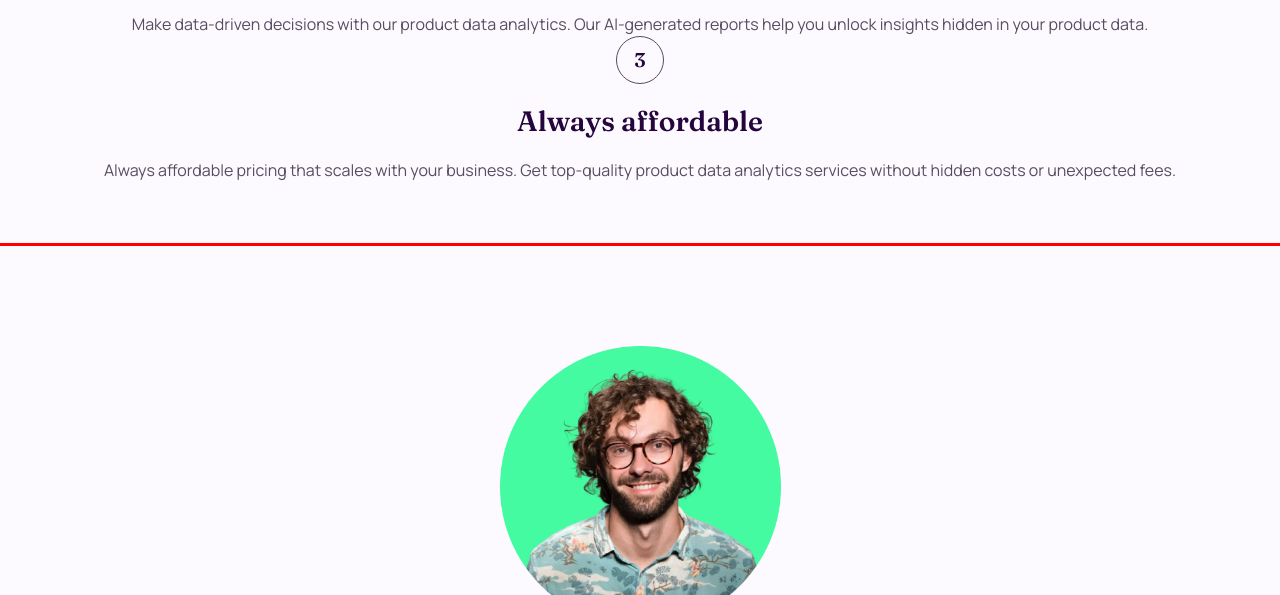
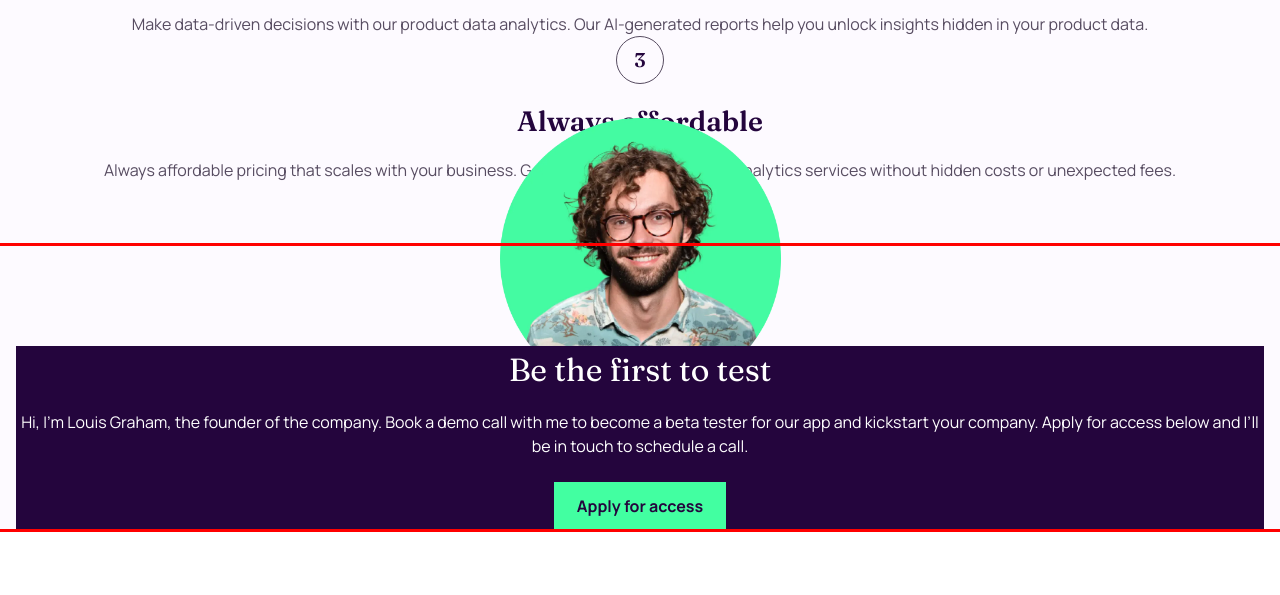
Before and after one commit to GiroFrm/workit, a plain HTML site: page index.html in a window 1280 px wide. Shown: the part 890-1485 px from the top of the page. Drawn offline with Linux system fonts and the light colour scheme.

Commit message:
style: Style founder img

```diff
--- a/style.css
+++ b/style.css
@@ -226,6 +226,8 @@
     outline: 3px solid red;
     padding-top: 6.25rem;
     padding-inline: 1rem;
+    position: relative;
+    z-index: 99;
 }
 
 .CTA-card{
@@ -245,6 +247,12 @@
 .founder-img{
     max-width: 281px;
     margin: auto;
+    top: -8rem;
+    right: 0;
+    left: 0;
+    z-index: -1;
+    margin: auto;
+    position: absolute;
 }
 
 .footer{
```
